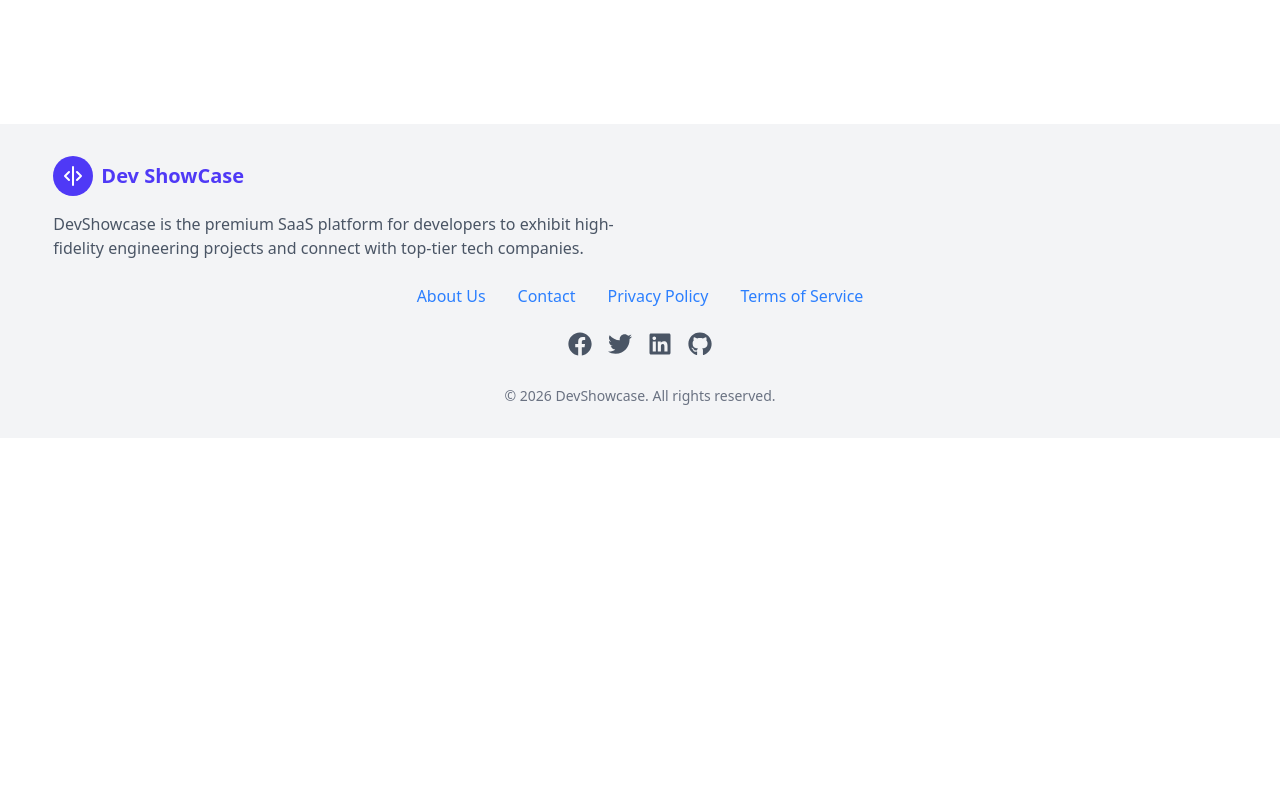
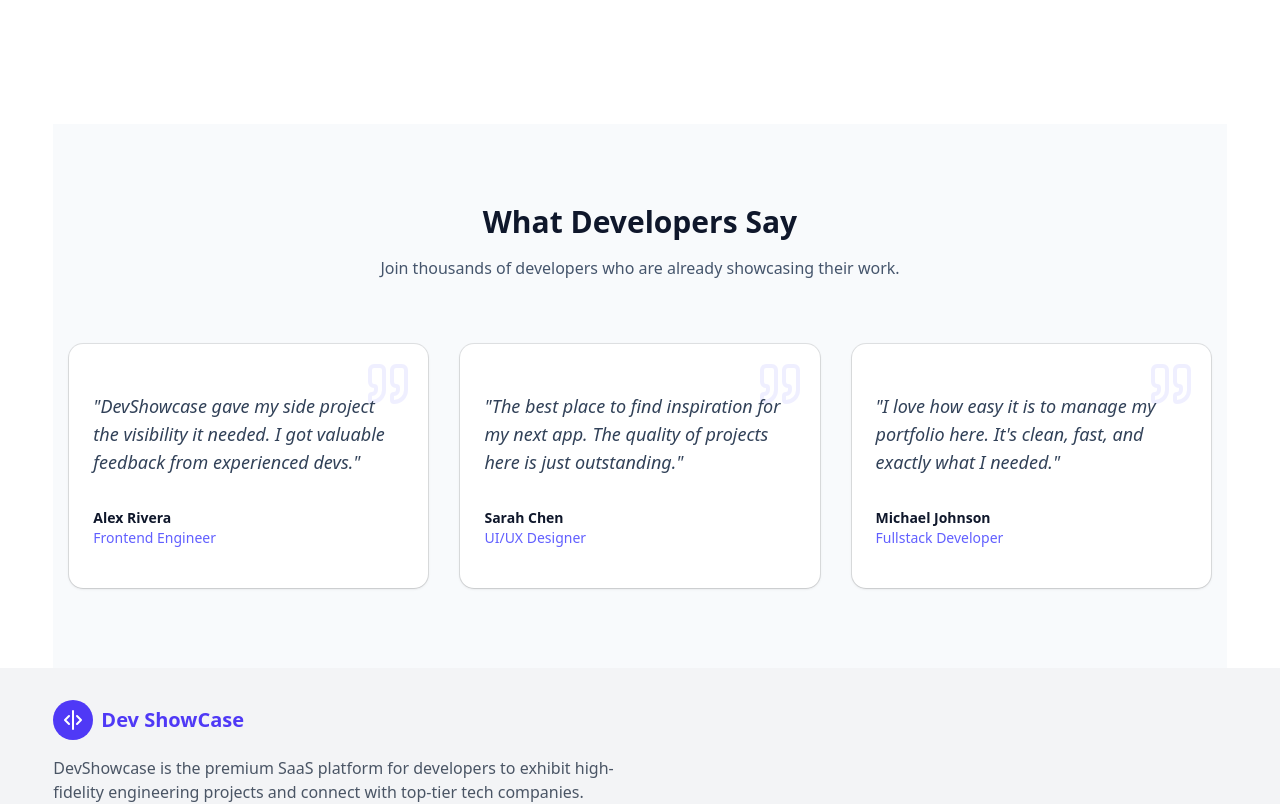
Before and after one commit to noboKumar/DevShowcase-Client, a Next.js app: page / in a window 1280 px wide. Shown: the part 760-1564 px from the top of the page. Before the commit the page ends 1198 px from the top, so only its background shows below. Built offline with nearby package versions, Linux system fonts and the light colour scheme.

Commit message:
ADD: testimonial section

```diff
--- a/src/app/(public)/page.tsx
+++ b/src/app/(public)/page.tsx
@@ -1,9 +1,11 @@
 import Hero from "@/components/sections/Hero";
+import Testimonial from "@/components/sections/Testimonial";
 
 const page = () => {
   return (
     <div>
       <Hero></Hero>
+      <Testimonial></Testimonial>
     </div>
   );
 };
--- a/src/app/layout.tsx
+++ b/src/app/layout.tsx
@@ -37,7 +37,7 @@ export default function RootLayout({
     >
       <body>
         <NavBar></NavBar>
-        <div className="mx-auto w-11/12">{children}</div>
+        <div className="mx-auto w-11/12 min-h-screen">{children}</div>
         <Footer></Footer>
       </body>
     </html>
--- /dev/null
+++ b/src/components/sections/Testimonial.tsx
@@ -0,0 +1,38 @@
+import React from "react";
+import { TestimonialCard } from "../ui/TestimonialCard";
+
+const Testimonial = () => {
+  return (
+    <section className="bg-slate-50 py-20">
+      <div className="container mx-auto px-4">
+        <div className="mb-16 text-center">
+          <h2 className="mb-4 text-3xl font-bold text-slate-900">
+            What Developers Say
+          </h2>
+          <p className="mx-auto max-w-2xl text-slate-600">
+            Join thousands of developers who are already showcasing their work.
+          </p>
+        </div>
+        <div className="grid grid-cols-1 gap-8 md:grid-cols-2 lg:grid-cols-3">
+          <TestimonialCard
+            quote="DevShowcase gave my side project the visibility it needed. I got valuable feedback from experienced devs."
+            author="Alex Rivera"
+            role="Frontend Engineer"
+          />
+          <TestimonialCard
+            quote="The best place to find inspiration for my next app. The quality of projects here is just outstanding."
+            author="Sarah Chen"
+            role="UI/UX Designer"
+          />
+          <TestimonialCard
+            quote="I love how easy it is to manage my portfolio here. It's clean, fast, and exactly what I needed."
+            author="Michael Johnson"
+            role="Fullstack Developer"
+          />
+        </div>
+      </div>
+    </section>
+  );
+};
+
+export default Testimonial;
--- /dev/null
+++ b/src/components/ui/TestimonialCard.tsx
@@ -0,0 +1,27 @@
+import { Card, CardContent } from "@/components/ui/card";
+import { Quote } from "lucide-react";
+
+interface TestimonialCardProps {
+  quote: string;
+  author: string;
+  role: string;
+}
+
+export function TestimonialCard({ quote, author, role }: TestimonialCardProps) {
+  return (
+    <Card className="relative overflow-hidden border-none bg-white shadow-sm transition-shadow hover:shadow-md">
+      <div className="text-primary/10 absolute top-4 right-4">
+        <Quote size={48} />
+      </div>
+      <CardContent className="relative z-10 flex flex-col gap-4 p-6 pt-8">
+        <p className="relative text-lg text-slate-700 italic">
+          &quot;{quote}&quot;
+        </p>
+        <div className="mt-4">
+          <p className="font-bold text-slate-900">{author}</p>
+          <p className="text-primary text-sm">{role}</p>
+        </div>
+      </CardContent>
+    </Card>
+  );
+}
--- /dev/null
+++ b/src/components/ui/card.tsx
@@ -0,0 +1,103 @@
+import * as React from "react"
+
+import { cn } from "@/lib/utils"
+
+function Card({
+  className,
+  size = "default",
+  ...props
+}: React.ComponentProps<"div"> & { size?: "default" | "sm" }) {
+  return (
+    <div
+      data-slot="card"
+      data-size={size}
+      className={cn(
+        "group/card flex flex-col gap-4 overflow-hidden rounded-xl bg-card py-4 text-sm text-card-foreground ring-1 ring-foreground/10 has-data-[slot=card-footer]:pb-0 has-[>img:first-child]:pt-0 data-[size=sm]:gap-3 data-[size=sm]:py-3 data-[size=sm]:has-data-[slot=card-footer]:pb-0 *:[img:first-child]:rounded-t-xl *:[img:last-child]:rounded-b-xl",
+        className
+      )}
+      {...props}
+    />
+  )
+}
+
+function CardHeader({ className, ...props }: React.ComponentProps<"div">) {
+  return (
+    <div
+      data-slot="card-header"
+      className={cn(
+        "group/card-header @container/card-header grid auto-rows-min items-start gap-1 rounded-t-xl px-4 group-data-[size=sm]/card:px-3 has-data-[slot=card-action]:grid-cols-[1fr_auto] has-data-[slot=card-description]:grid-rows-[auto_auto] [.border-b]:pb-4 group-data-[size=sm]/card:[.border-b]:pb-3",
+        className
+      )}
+      {...props}
+    />
+  )
+}
+
+function CardTitle({ className, ...props }: React.ComponentProps<"div">) {
+  return (
+    <div
+      data-slot="card-title"
+      className={cn(
+        "text-base leading-snug font-medium group-data-[size=sm]/card:text-sm",
+        className
+      )}
+      {...props}
+    />
+  )
+}
+
+function CardDescription({ className, ...props }: React.ComponentProps<"div">) {
+  return (
+    <div
+      data-slot="card-description"
+      className={cn("text-sm text-muted-foreground", className)}
+      {...props}
+    />
+  )
+}
+
+function CardAction({ className, ...props }: React.ComponentProps<"div">) {
+  return (
+    <div
+      data-slot="card-action"
+      className={cn(
+        "col-start-2 row-span-2 row-start-1 self-start justify-self-end",
+        className
+      )}
+      {...props}
+    />
+  )
+}
+
+function CardContent({ className, ...props }: React.ComponentProps<"div">) {
+  return (
+    <div
+      data-slot="card-content"
+      className={cn("px-4 group-data-[size=sm]/card:px-3", className)}
+      {...props}
+    />
+  )
+}
+
+function CardFooter({ className, ...props }: React.ComponentProps<"div">) {
+  return (
+    <div
+      data-slot="card-footer"
+      className={cn(
+        "flex items-center rounded-b-xl border-t bg-muted/50 p-4 group-data-[size=sm]/card:p-3",
+        className
+      )}
+      {...props}
+    />
+  )
+}
+
+export {
+  Card,
+  CardHeader,
+  CardFooter,
+  CardTitle,
+  CardAction,
+  CardDescription,
+  CardContent,
+}
```
